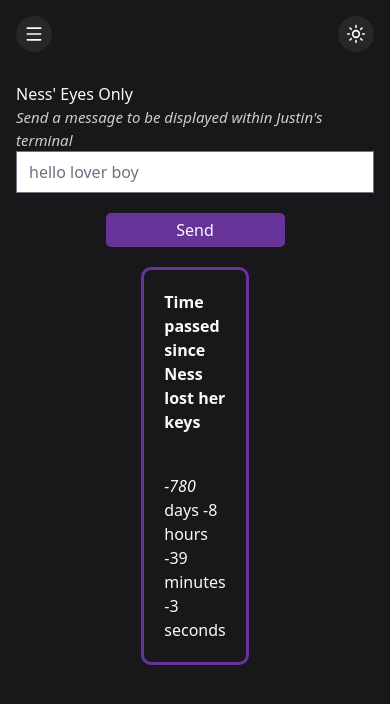
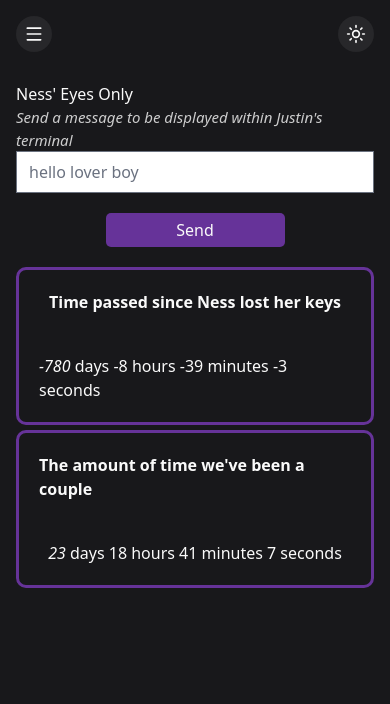
Before and after one commit to JustinStitt/jstitt.dev, a SvelteKit app: page /nessage in a window 390 px wide. Shown: the top 704 px of the page. Built offline with nearby package versions, Linux system fonts and the light colour scheme; no server answers.

Commit message:
time card better fit for mobile

```diff
--- a/src/routes/(ness-eyes-only)/nessage/+page.svelte
+++ b/src/routes/(ness-eyes-only)/nessage/+page.svelte
@@ -30,7 +30,7 @@
 		});
 
 		const { valid } = await response.json();
-		console.log('sending message valid? : ', valid);
+
 		if (valid === true) {
 			shown_most_recent = message;
 			message = '';
@@ -43,6 +43,7 @@
 
 	let date_now = $state(new Date());
 	const keys_lost_date = new Date('2025-04-22 03:43:06');
+	const couple_date = new Date('2023-02-09 01:23:56');
 
 	setInterval(() => {
 		date_now = new Date();
@@ -75,6 +76,11 @@
 			date_a={date_now}
 			date_b={keys_lost_date}
 		/>
+		<Timecard
+			message={"The amount of time we've been a couple"}
+			date_a={date_now}
+			date_b={couple_date}
+		/>
 	</div>
 </div>
 
@@ -83,8 +89,14 @@
 		display: grid;
 		width: 100%;
 		gap: 5px;
-		grid-template-columns: repeat(auto-fit, 30%);
+		grid-template-columns: repeat(auto-fit, 100%);
 		justify-content: center;
+	}
+
+	@media screen and (min-width: 580px) {
+		.grid {
+			grid-template-columns: repeat(auto-fit, 30%);
+		}
 	}
 
 	.greyed-out {
```
